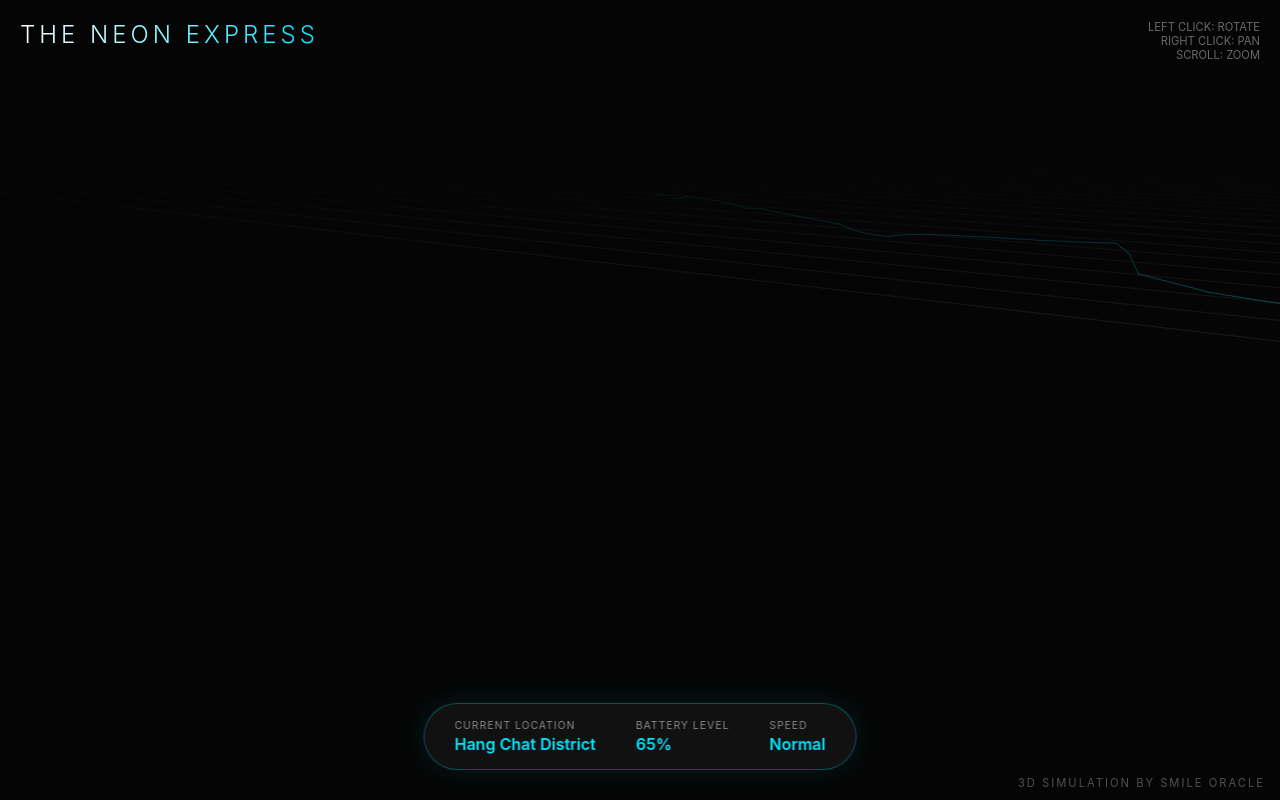
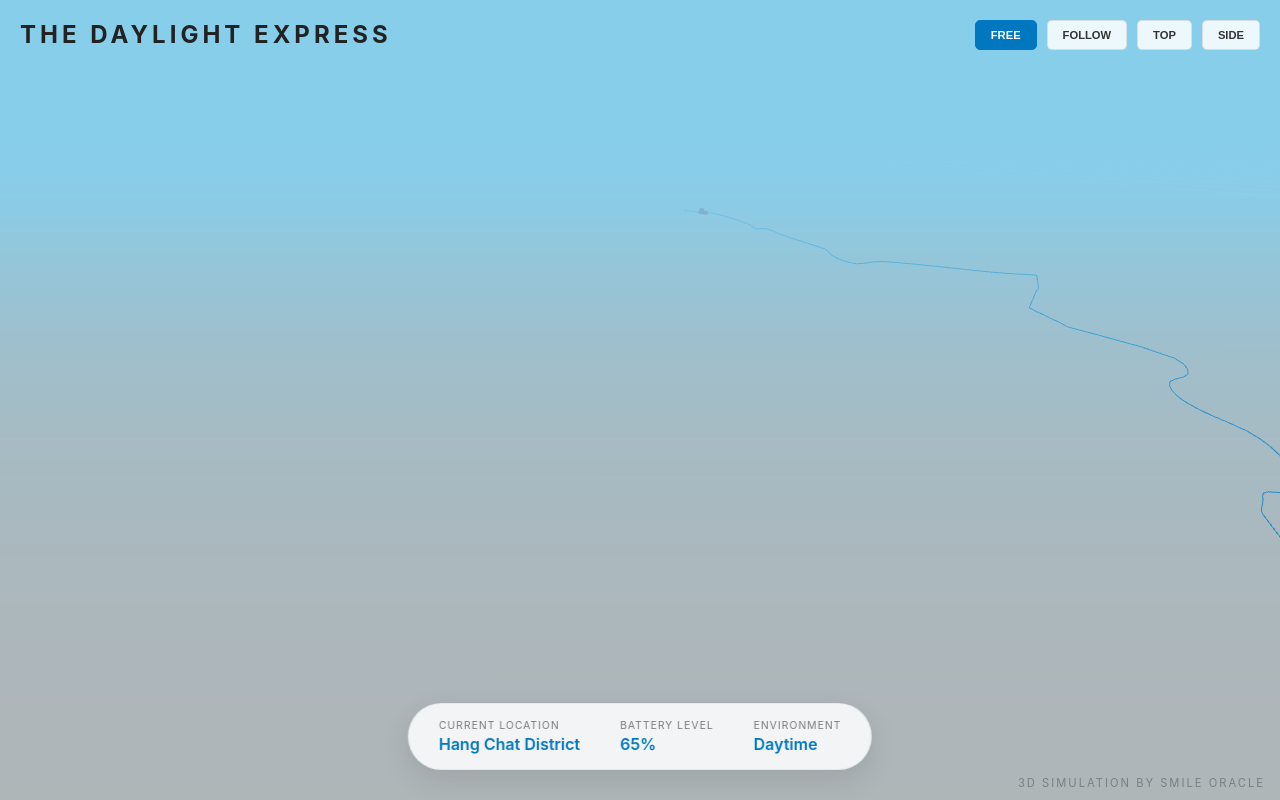
Before and after one commit to sirilux014/v2-portfolio, a plain HTML site: page travel-3d.html in a window 1280 px wide. Drawn offline with nearby package versions, Linux system fonts and the light colour scheme; animation ran at ten frames a second.

Commit message:
feat: Add daylight environment and multi-camera modes to 3D map

```diff
--- a/travel-3d.html
+++ b/travel-3d.html
@@ -7,10 +7,11 @@
     <title>3D Travel Journey | Smile Oracle</title>
     <style>
         :root {
-            --bg-color: #050505;
-            --accent-color: #00e5ff;
-            --text-color: #ffffff;
-            --panel-bg: rgba(20, 20, 20, 0.85);
+            --bg-color: #87ceeb;
+            /* Sky Blue */
+            --accent-color: #0077be;
+            --text-color: #333333;
+            --panel-bg: rgba(255, 255, 255, 0.85);
         }
 
         body {
@@ -36,13 +37,43 @@
 
         .title {
             font-size: 1.5rem;
-            font-weight: 300;
+            font-weight: 700;
             letter-spacing: 4px;
             text-transform: uppercase;
             margin: 0;
-            background: linear-gradient(90deg, #fff, var(--accent-color));
-            -webkit-background-clip: text;
-            -webkit-text-fill-color: transparent;
+            color: #222;
+        }
+
+        .camera-controls {
+            position: absolute;
+            top: 20px;
+            right: 20px;
+            z-index: 100;
+            display: flex;
+            gap: 10px;
+        }
+
+        .cam-btn {
+            background: var(--panel-bg);
+            border: 1px solid rgba(0, 0, 0, 0.1);
+            padding: 8px 15px;
+            border-radius: 5px;
+            cursor: pointer;
+            font-size: 0.7rem;
+            font-weight: 600;
+            transition: all 0.2s;
+            color: var(--text-color);
+        }
+
+        .cam-btn:hover {
+            background: #fff;
+            box-shadow: 0 4px 10px rgba(0, 0, 0, 0.1);
+        }
+
+        .cam-btn.active {
+            background: var(--accent-color);
+            color: white;
+            border-color: var(--accent-color);
         }
 
         .status-box {
@@ -54,11 +85,11 @@
             backdrop-filter: blur(15px);
             padding: 15px 30px;
             border-radius: 50px;
-            border: 1px solid rgba(0, 229, 255, 0.3);
+            border: 1px solid rgba(0, 0, 0, 0.05);
             display: flex;
             gap: 40px;
             align-items: center;
-            box-shadow: 0 0 30px rgba(0, 229, 255, 0.1);
+            box-shadow: 0 10px 30px rgba(0, 0, 0, 0.1);
         }
 
         .status-item {
@@ -71,7 +102,7 @@
             font-size: 0.65rem;
             text-transform: uppercase;
             letter-spacing: 1px;
-            color: rgba(255, 255, 255, 0.5);
+            color: rgba(0, 0, 0, 0.5);
         }
 
         .status-value {
@@ -80,22 +111,13 @@
             font-weight: 600;
         }
 
-        .controls-hint {
-            position: absolute;
-            top: 20px;
-            right: 20px;
-            font-size: 0.7rem;
-            color: rgba(255, 255, 255, 0.4);
-            text-align: right;
-        }
-
         .footer {
             position: absolute;
             bottom: 10px;
             right: 15px;
             font-size: 0.7rem;
             letter-spacing: 2px;
-            color: rgba(255, 255, 255, 0.3);
+            color: rgba(0, 0, 0, 0.3);
         }
     </style>
 </head>
@@ -103,13 +125,14 @@
 <body>
 
     <div class="overlay">
-        <h1 class="title">THE NEON EXPRESS</h1>
+        <h1 class="title">THE DAYLIGHT EXPRESS</h1>
     </div>
 
-    <div class="controls-hint">
-        LEFT CLICK: ROTATE<br>
-        RIGHT CLICK: PAN<br>
-        SCROLL: ZOOM
+    <div class="camera-controls">
+        <button class="cam-btn active" onclick="setCamera('FREE')">FREE</button>
+        <button class="cam-btn" onclick="setCamera('FOLLOW')">FOLLOW</button>
+        <button class="cam-btn" onclick="setCamera('TOP')">TOP</button>
+        <button class="cam-btn" onclick="setCamera('SIDE')">SIDE</button>
     </div>
 
     <div id="canvas-container"></div>
@@ -124,8 +147,8 @@
             <span class="status-value" id="batt">--%</span>
         </div>
         <div class="status-item">
-            <span class="status-label">Speed</span>
-            <span class="status-value">Normal</span>
+            <span class="status-label">Environment</span>
+            <span class="status-value">Daytime</span>
         </div>
     </div>
 
@@ -156,34 +179,59 @@
         let waypoints = [];
         let fraction = 0;
         const trainSpeed = 0.0005; // speed along path
+        let cameraMode = 'FREE'; // FREE, FOLLOW, TOP, SIDE
+
+        // Exposed to global for button clicks
+        window.setCamera = (mode) => {
+            cameraMode = mode;
+            document.querySelectorAll('.cam-btn').forEach(btn => {
+                btn.classList.toggle('active', btn.innerText === mode);
+            });
+            if (mode === 'FREE') {
+                controls.enabled = true;
+            } else {
+                controls.enabled = false;
+            }
+        };
 
         // --- Init Function ---
         function init() {
             scene = new THREE.Scene();
-            scene.background = new THREE.Color(0x050505);
-            scene.fog = new THREE.FogExp2(0x050505, 0.002);
+            scene.background = new THREE.Color(0x87ceeb); // Day Sky
+            scene.fog = new THREE.FogExp2(0x87ceeb, 0.001);
 
-            camera = new THREE.PerspectiveCamera(60, window.innerWidth / window.innerHeight, 0.1, 5000);
-            camera.position.set(100, 100, 200);
+            camera = new THREE.PerspectiveCamera(60, window.innerWidth / window.innerHeight, 0.1, 8000);
+            camera.position.set(300, 300, 500);
 
             renderer = new THREE.WebGLRenderer({ antialias: true });
             renderer.setSize(window.innerWidth, window.innerHeight);
             renderer.setPixelRatio(window.devicePixelRatio);
+            renderer.shadowMap.enabled = true;
             document.getElementById('canvas-container').appendChild(renderer.domElement);
 
             controls = new OrbitControls(camera, renderer.domElement);
             controls.enableDamping = true;
 
             // Lights
-            const ambientLight = new THREE.AmbientLight(0xffffff, 0.3);
+            const ambientLight = new THREE.AmbientLight(0xffffff, 0.6);
             scene.add(ambientLight);
 
-            const hemiLight = new THREE.HemisphereLight(0xffffff, 0x444444, 0.5);
-            scene.add(hemiLight);
+            const sunLight = new THREE.DirectionalLight(0xffffff, 1.2);
+            sunLight.position.set(500, 1000, 200);
+            sunLight.castShadow = true;
+            scene.add(sunLight);
 
-            // Grid Floor
-            const grid = new THREE.GridHelper(2000, 50, 0x00e5ff, 0x222222);
-            grid.position.y = -5;
+            // Ground
+            const groundGeom = new THREE.PlaneGeometry(8000, 8000);
+            const groundMat = new THREE.MeshPhongMaterial({ color: 0xeeeeee });
+            const ground = new THREE.Mesh(groundGeom, groundMat);
+            ground.rotation.x = -Math.PI / 2;
+            ground.position.y = -6;
+            ground.receiveShadow = true;
+            scene.add(ground);
+
+            const grid = new THREE.GridHelper(8000, 100, 0xcccccc, 0xdddddd);
+            grid.position.y = -5.9;
             scene.add(grid);
 
             // Start Loading Data
@@ -215,7 +263,7 @@
             // Use Phitsanulok roughly as center for coordinate system
             const centerLat = 17.5;
             const centerLon = 99.5;
-            const scale = 500; // units per degree
+            const scale = 800; // units per degree
 
             waypoints = pointsData.map(pt => {
                 if (!pt.lat || !pt.lon) return null;
@@ -232,9 +280,9 @@
             routeCurve = new THREE.CatmullRomCurve3(waypoints);
 
             // Draw route on ground
-            const pathPoints = routeCurve.getPoints(500);
+            const pathPoints = routeCurve.getPoints(1000);
             const pathGeometry = new THREE.BufferGeometry().setFromPoints(pathPoints);
-            const pathMaterial = new THREE.LineBasicMaterial({ color: 0x00e5ff, transparent: true, opacity: 0.5 });
+            const pathMaterial = new THREE.LineBasicMaterial({ color: 0x0077be, linewidth: 2 });
             const pathLine = new THREE.Line(pathGeometry, pathMaterial);
             scene.add(pathLine);
 
@@ -244,31 +292,53 @@
         function createTrain() {
             const trainGroup = new THREE.Group();
 
-            // Engine Body
-            const bodyGeom = new THREE.BoxGeometry(6, 4, 12);
-            const bodyMat = new THREE.MeshPhongMaterial({ color: 0x222222, shininess: 100 });
+            // Train Engine
+            const bodyGeom = new THREE.BoxGeometry(8, 6, 16);
+            const bodyMat = new THREE.MeshPhongMaterial({ color: 0xcc0000 });
             const body = new THREE.Mesh(bodyGeom, bodyMat);
+            body.castShadow = true;
             trainGroup.add(body);
 
-            // Neon details
-            const neonGeom = new THREE.BoxGeometry(6.2, 0.5, 12.2);
-            const neonMat = new THREE.MeshBasicMaterial({ color: 0x00e5ff });
-            const neonLine = new THREE.Mesh(neonGeom, neonMat);
-            neonLine.position.y = -1.8;
-            trainGroup.add(neonLine);
-
-            const cabinGeom = new THREE.BoxGeometry(5, 3, 5);
-            const cabin = new THREE.Mesh(cabinGeom, bodyMat);
-            cabin.position.set(0, 3.5, -2);
+            const cabinGeom = new THREE.BoxGeometry(7, 4, 7);
+            const cabinMat = new THREE.MeshPhongMaterial({ color: 0x333333 });
+            const cabin = new THREE.Mesh(cabinGeom, cabinMat);
+            cabin.position.set(0, 5, -3);
             trainGroup.add(cabin);
 
-            // Point Light from train
-            const trainLight = new THREE.PointLight(0x00e5ff, 500, 50);
-            trainLight.position.set(0, 5, 0);
-            trainGroup.add(trainLight);
+            // Nose
+            const noseGeom = new THREE.CylinderGeometry(3, 3, 4, 32);
+            noseGeom.rotateX(Math.PI / 2);
+            const nose = new THREE.Mesh(noseGeom, bodyMat);
+            nose.position.set(0, -1, 8);
+            trainGroup.add(nose);
 
             train = trainGroup;
             scene.add(train);
+        }
+
+        function updateCamera() {
+            if (!train || !routeCurve) return;
+
+            const pos = train.position.clone();
+            const forward = new THREE.Vector3(0, 0, 1).applyQuaternion(train.quaternion).normalize();
+            const up = new THREE.Vector3(0, 1, 0);
+            const side = new THREE.Vector3().crossVectors(forward, up).normalize();
+
+            if (cameraMode === 'FOLLOW') {
+                const targetPos = pos.clone().sub(forward.clone().multiplyScalar(60)).add(up.clone().multiplyScalar(30));
+                camera.position.lerp(targetPos, 0.1);
+                camera.lookAt(pos.clone().add(forward.clone().multiplyScalar(20)));
+            }
+            else if (cameraMode === 'TOP') {
+                const targetPos = pos.clone().add(up.clone().multiplyScalar(200));
+                camera.position.lerp(targetPos, 0.1);
+                camera.lookAt(pos);
+            }
+            else if (cameraMode === 'SIDE') {
+                const targetPos = pos.clone().add(side.clone().multiplyScalar(80)).add(up.clone().multiplyScalar(20));
+                camera.position.lerp(targetPos, 0.1);
+                camera.lookAt(pos);
+            }
         }
 
         function onWindowResize() {
@@ -279,7 +349,10 @@
 
         function animate() {
             requestAnimationFrame(animate);
-            controls.update();
+
+            if (cameraMode === 'FREE') {
+                controls.update();
+            }
 
             if (train && routeCurve) {
                 fraction += trainSpeed;
@@ -290,6 +363,8 @@
 
                 train.position.copy(position);
                 train.lookAt(nextPosition);
+
+                updateCamera();
 
                 // Update UI based on current index
                 const idx = Math.floor(fraction * pointsData.length);
```
